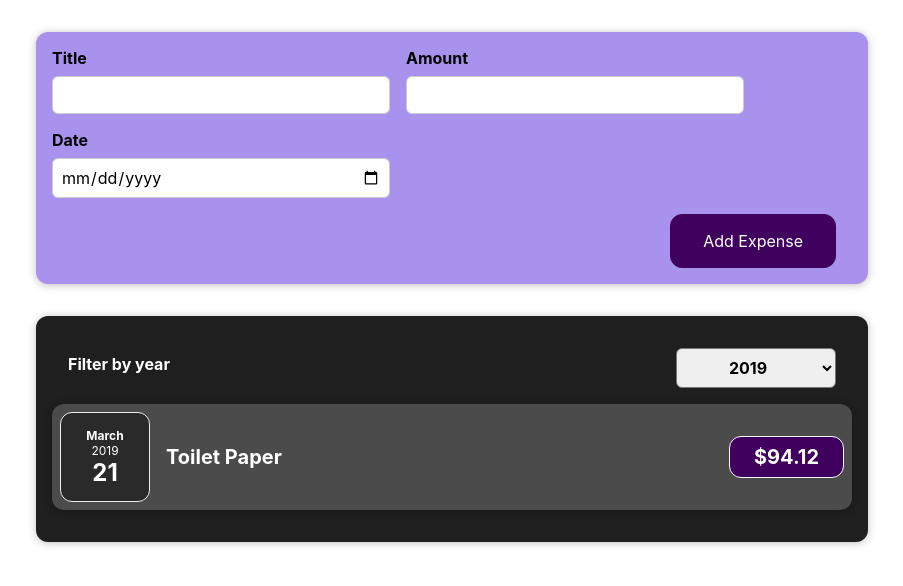
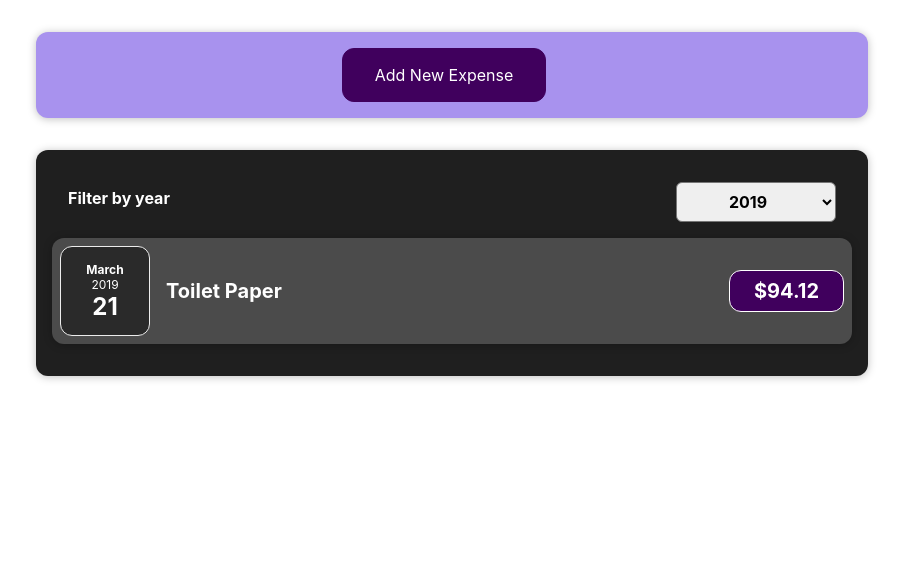
Before and after one commit to Klitos85/react-complete-guide, a React (Create React App) app: page / in a window 1280 px wide. Shown: the top 586 px of the page, without its empty margins (188-1091 px from the left). Built offline with nearby package versions, Linux system fonts and the light colour scheme.

Commit message:
feat: conditional edit form with reset button

```diff
--- a/src/components/NewExpense/ExpenseForm.js
+++ b/src/components/NewExpense/ExpenseForm.js
@@ -72,8 +72,15 @@ const ExpenseForm = (props) => {
     setEnteredDate('')
   }
 
+  const resetHandler = () => {
+    setEnteredTitle('')
+    setEnteredAmount('')
+    setEnteredDate('')
+    props.onCancel()
+  }
+
   return (
-    <form onSubmit={submitHandler}>
+    <form onSubmit={submitHandler} onReset={resetHandler}>
       <div className='new-expense__controls'>
         <div className='new-expense__control'>
           <label>Title</label>
@@ -105,6 +112,7 @@ const ExpenseForm = (props) => {
         </div>
       </div>
       <div className='new-expense__actions'>
+        <button type='reset'>Cancel</button>
         <button type='submit'>Add Expense</button>
       </div>
     </form>
--- a/src/components/NewExpense/NewExpense.js
+++ b/src/components/NewExpense/NewExpense.js
@@ -1,19 +1,39 @@
+import { useState } from 'react'
 import ExpenseForm from './ExpenseForm'
 import './NewExpense.css'
 
 const NewExpense = (props) => {
+  const [isEditing, setEditing] = useState(false)
+
   const saveExpenseDataHandler = (enteredExpenseData) => {
     const expenseData = {
       ...enteredExpenseData,
-      id: Math.random().toString()
+      id: Math.random().toString(),
     }
 
     props.onAddExpense(expenseData)
+    setEditing(false)
+  }
+
+  const startEditingHandler = () => {
+    setEditing(true)
+  }
+
+  const stopEditingHandler = () => {
+    setEditing(false)
   }
 
   return (
     <div className='new-expense'>
-      <ExpenseForm onSaveExpenseData={saveExpenseDataHandler} />
+      {isEditing && (
+        <ExpenseForm
+          onSaveExpenseData={saveExpenseDataHandler}
+          onCancel={stopEditingHandler}
+        />
+      )}
+      {!isEditing && (
+        <button onClick={startEditingHandler}>Add New Expense</button>
+      )}
     </div>
   )
 }
```
